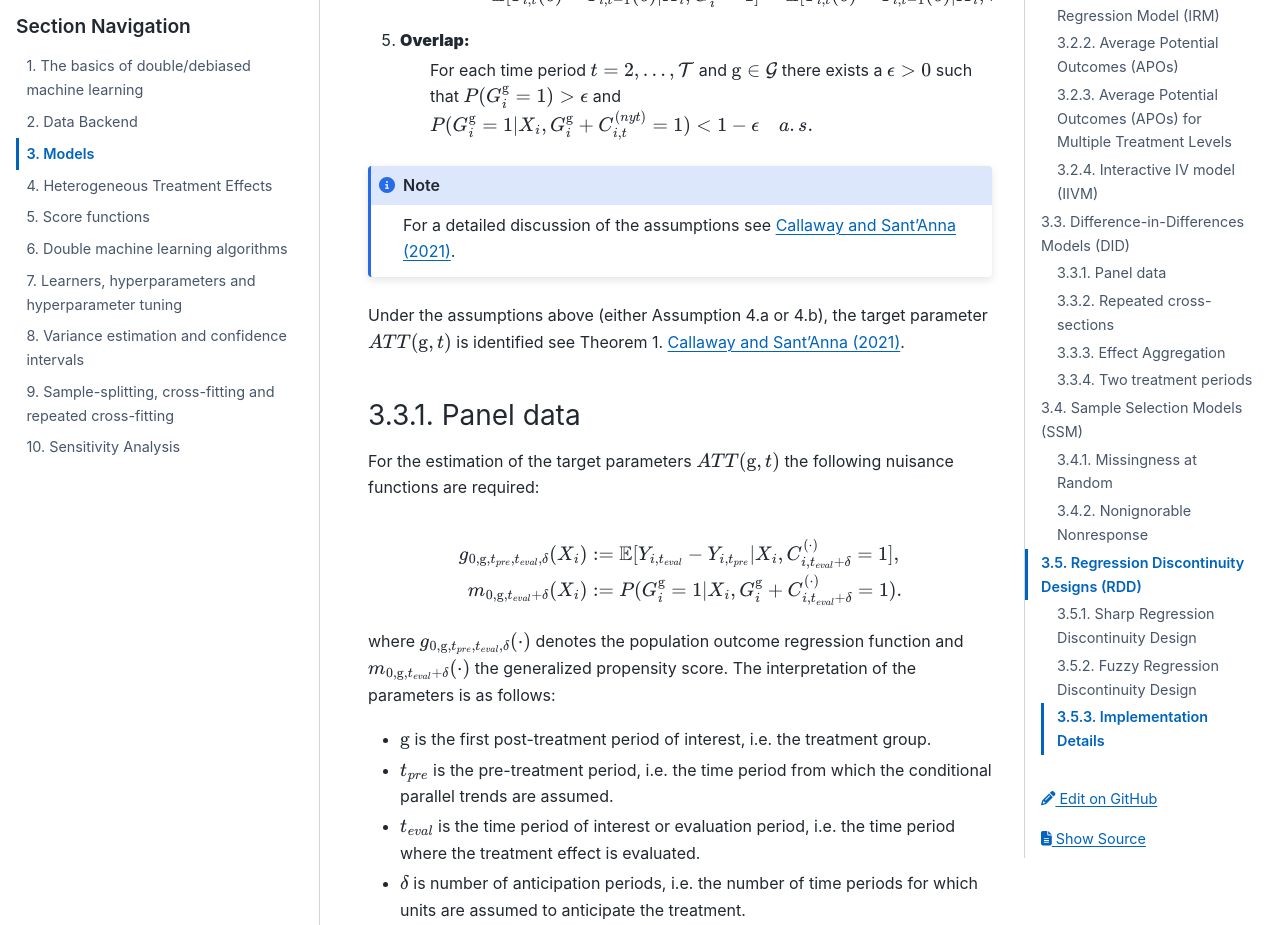
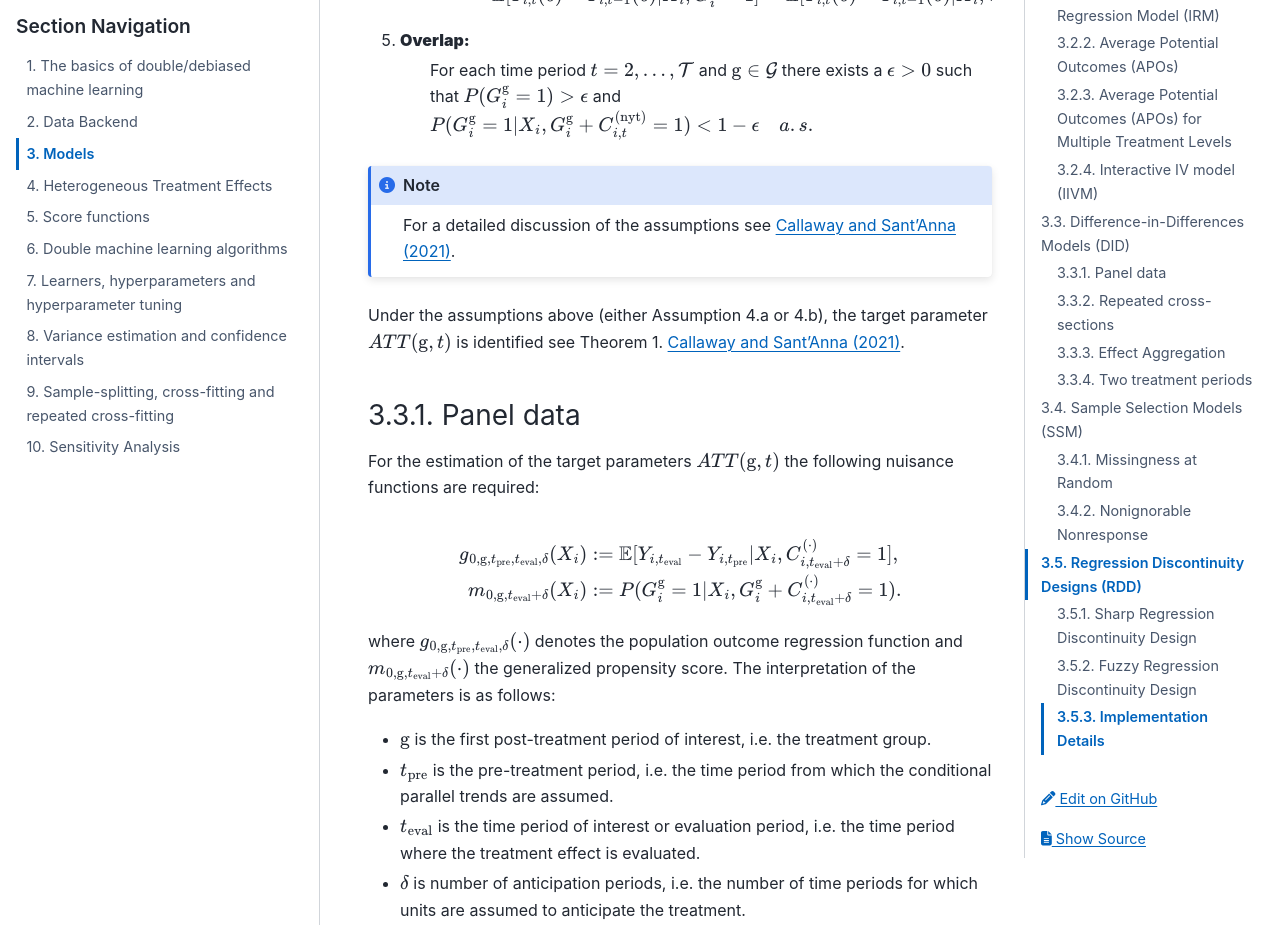
Before and after one commit to DoubleML/doubleml-docs, a Sphinx documentation site: the page built from doc/guide/models.rst, in a window 1280 px wide and 1400 px high, scrolled down 7396 px. Shown: the part 356-1281 px from the top of the window. Built offline with Sphinx 7.4.7 and the PyData theme 0.15.4, drawn with Linux system fonts in a browser that asks for light colours; the version number could not be read and is left out; some of the changed text lies outside the part shown.

Commit message:
fix index did model

```diff
--- a/doc/guide/models/did/did_pa.rst
+++ b/doc/guide/models/did/did_pa.rst
@@ -2,45 +2,45 @@ For the estimation of the target parameters :math:`ATT(\mathrm{g},t)` the follow
 
 .. math::
     \begin{align}
-    g_{0, \mathrm{g}, t_{pre}, t_{eval}, \delta}(X_i) &:= \mathbb{E}[Y_{i,t_{eval}} - Y_{i,t_{pre}}|X_i, C_{i,t_{eval} + \delta}^{(\cdot)} = 1], \\
-    m_{0, \mathrm{g}, t_{eval} + \delta}(X_i) &:= P(G_i^{\mathrm{g}}=1|X_i, G_i^{\mathrm{g}} + C_{i,t_{eval} + \delta}^{(\cdot)}=1).
+    g_{0, \mathrm{g}, t_\text{pre}, t_\text{eval}, \delta}(X_i) &:= \mathbb{E}[Y_{i,t_\text{eval}} - Y_{i,t_\text{pre}}|X_i, C_{i,t_\text{eval} + \delta}^{(\cdot)} = 1], \\
+    m_{0, \mathrm{g}, t_\text{eval} + \delta}(X_i) &:= P(G_i^{\mathrm{g}}=1|X_i, G_i^{\mathrm{g}} + C_{i,t_\text{eval} + \delta}^{(\cdot)}=1).
     \end{align}
 
-where :math:`g_{0, \mathrm{g}, t_{pre}, t_{eval},\delta}(\cdot)` denotes the population outcome regression function and :math:`m_{0, \mathrm{g}, t_{eval} + \delta}(\cdot)` the generalized propensity score.
+where :math:`g_{0, \mathrm{g}, t_\text{pre}, t_\text{eval},\delta}(\cdot)` denotes the population outcome regression function and :math:`m_{0, \mathrm{g}, t_\text{eval} + \delta}(\cdot)` the generalized propensity score.
 The interpretation of the parameters is as follows:
 
 * :math:`\mathrm{g}` is the first post-treatment period of interest, i.e. the treatment group.
-* :math:`t_{pre}` is the pre-treatment period, i.e. the time period from which the conditional parallel trends are assumed.
-* :math:`t_{eval}` is the time period of interest or evaluation period, i.e. the time period where the treatment effect is evaluated.
+* :math:`t_\text{pre}` is the pre-treatment period, i.e. the time period from which the conditional parallel trends are assumed.
+* :math:`t_\text{eval}` is the time period of interest or evaluation period, i.e. the time period where the treatment effect is evaluated.
 * :math:`\delta` is number of anticipation periods, i.e. the number of time periods for which units are assumed to anticipate the treatment.
 
 .. note::
     Remark that the nuisance functions depend on the control group used for the estimation of the target parameter.
-    By slight abuse of notation we use the same notation for both control groups :math:`C_{i,t}^{(nev)}` and :math:`C_{i,t}^{(nyt)}`. More specifically, the
+    By slight abuse of notation we use the same notation for both control groups :math:`C_{i,t}^{(\text{nev})}` and :math:`C_{i,t}^{(\text{nyt})}`. More specifically, the
     control group only depends on :math:`\delta` for *not yet treated* units.
 
-Under these assumptions the target parameter :math:`ATT(\mathrm{g},t_{eval})` can be estimated by choosing a suitable combination
-of :math:`(\mathrm{g}, t_{pre}, t_{eval}, \delta)` if :math:`t_{eval} - t_{pre} \ge 1 + \delta`, i.e. the parallel trends are assumed to hold at least one period more than the anticipation period.
+Under these assumptions the target parameter :math:`ATT(\mathrm{g},t_\text{eval})` can be estimated by choosing a suitable combination
+of :math:`(\mathrm{g}, t_\text{pre}, t_\text{eval}, \delta)` if :math:`t_\text{eval} - t_\text{pre} \ge 1 + \delta`, i.e. the parallel trends are assumed to hold at least one period more than the anticipation period.
 
 .. note::
-    The choice :math:`t_{pre}= \min(\mathrm{g},t_\text{eval}) -\delta-1` corresponds to the definition of :math:`ATT_{dr}(\mathrm{g},t_\text{eval};\delta)` from `Callaway and Sant'Anna (2021) <https://doi.org/10.1016/j.jeconom.2020.12.001>`_.
+    The choice :math:`t_\text{pre}= \min(\mathrm{g},t_\text{eval}) -\delta-1` corresponds to the definition of :math:`ATT_{dr}(\mathrm{g},t_\text{eval};\delta)` from `Callaway and Sant'Anna (2021) <https://doi.org/10.1016/j.jeconom.2020.12.001>`_.
 
 In the following, we will omit the subscript :math:`\delta` in the notation of the nuisance functions and the control group (implicitly assuming :math:`\delta=0`).
 
-For a given tuple :math:`(\mathrm{g}, t_{pre}, t_{eval})` the target parameter :math:`ATT(\mathrm{g},t)` is estimated by solving the empirical version of the the following linear moment condition:
+For a given tuple :math:`(\mathrm{g}, t_\text{pre}, t_\text{eval})` the target parameter :math:`ATT(\mathrm{g},t)` is estimated by solving the empirical version of the the following linear moment condition:
 
 .. math::
-    ATT(\mathrm{g}, t_{pre}, t_{eval}):= -\frac{\mathbb{E}[\psi_b(W,\eta_0)]}{\mathbb{E}[\psi_a(W,\eta_0)]}
+    ATT(\mathrm{g}, t_\text{pre}, t_\text{eval}):= -\frac{\mathbb{E}[\psi_b(W,\eta_0)]}{\mathbb{E}[\psi_a(W,\eta_0)]}
 
-with nuisance elements :math:`\eta_0=(g_{0, \mathrm{g}, t_{pre}, t_{eval}}, m_{0, \mathrm{g}, t_{eval}})` and score function :math:`\psi(W,\theta, \eta)` being defined in section :ref:`did-pa-score`.
+with nuisance elements :math:`\eta_0=(g_{0, \mathrm{g}, t_\text{pre}, t_\text{eval}}, m_{0, \mathrm{g}, t_\text{eval}})` and score function :math:`\psi(W,\theta, \eta)` being defined in section :ref:`did-pa-score`.
 Under the identifying assumptions above
 
 .. math::
-    ATT(\mathrm{g}, t_{pre}, t_{eval}) = ATT(\mathrm{g},t).
+    ATT(\mathrm{g}, t_\text{pre}, t_\text{eval}) = ATT(\mathrm{g},t).
 
-``DoubleMLDIDMulti`` implements the estimation of :math:`ATT(\mathrm{g}, t_{pre}, t_{eval})` for multiple time periods and requires :ref:`DoubleMLPanelData <dml_panel_data>` as input.
-Setting ``gt_combinations='standard'`` will estimate the target parameter for all (possible) combinations of :math:`(\mathrm{g}, t_{pre}, t_{eval})` with :math:`\mathrm{g}\in\{2,\dots,\mathcal{T}\}` and :math:`(t_{pre}, t_{eval})` with :math:`t_{eval}\in\{2,\dots,\mathcal{T}\}` and
-:math:`t_{pre}= \min(\mathrm{g},t_\text{eval}) -\delta-1`.
+``DoubleMLDIDMulti`` implements the estimation of :math:`ATT(\mathrm{g}, t_\text{pre}, t_\text{eval})` for multiple time periods and requires :ref:`DoubleMLPanelData <dml_panel_data>` as input.
+Setting ``gt_combinations='standard'`` will estimate the target parameter for all (possible) combinations of :math:`(\mathrm{g}, t_\text{pre}, t_\text{eval})` with :math:`\mathrm{g}\in\{2,\dots,\mathcal{T}\}` and :math:`(t_\text{pre}, t_\text{eval})` with :math:`t_\text{eval}\in\{2,\dots,\mathcal{T}\}` and
+:math:`t_\text{pre}= \min(\mathrm{g},t_\text{eval}) -\delta-1`.
 This corresponds to the setting where all trends are set as short as possible, but still respecting the anticipation period.
 
 Estimation is conducted via its ``fit()`` method:
@@ -84,8 +84,8 @@ Estimation is conducted via its ``fit()`` method:
 
     .. math::
         \begin{align}
-        g(0,X) &\approx g_{0, \mathrm{g}, t_{pre}, t_{eval}, \delta}(X_i) = \mathbb{E}[Y_{i,t_{eval}} - Y_{i,t_{pre}}|X_i, C_{i,t_{eval} + \delta}^{(\cdot)} = 1],\\
-        g(1,X) &\approx \mathbb{E}[Y_{i,t_{eval}} - Y_{i,t_{pre}}|X_i, G_i^{\mathrm{g}} = 1].
+        g(0,X) &\approx g_{0, \mathrm{g}, t_\text{pre}, t_\text{eval}, \delta}(X_i) = \mathbb{E}[Y_{i,t_\text{eval}} - Y_{i,t_\text{pre}}|X_i, C_{i,t_\text{eval} + \delta}^{(\cdot)} = 1],\\
+        g(1,X) &\approx \mathbb{E}[Y_{i,t_\text{eval}} - Y_{i,t_\text{pre}}|X_i, G_i^{\mathrm{g}} = 1].
         \end{align}
 
     Further, :math:`g(1,X)` is only required for :ref:`Sensitivity Analysis <sensitivity-did-pa>` and is not used for the estimation of the target parameter.
--- a/doc/guide/models/did/did_setup.rst
+++ b/doc/guide/models/did/did_setup.rst
@@ -30,8 +30,8 @@ Let
 
 .. math::
     \begin{align}
-    C_{i,t}^{(nev)} \equiv C_{i}^{(nev)} &:= 1\{G_i=\infty\} \quad \text{(never treated)}, \\
-    C_{i,t}^{(nyt)} &:= 1\{G_i > t\} \quad \text{(not yet treated)}.
+    C_{i,t}^{(\text{nev})} \equiv C_{i}^{(\text{nev})} &:= 1\{G_i=\infty\} \quad \text{(never treated)}, \\
+    C_{i,t}^{(\text{nyt})} &:= 1\{G_i > t\} \quad \text{(not yet treated)}.
     \end{align}
 
 The corresponding identifying assumptions are:
@@ -52,14 +52,14 @@ The corresponding identifying assumptions are:
     For each :math:`\mathrm{g}\in\mathcal{G}` and :math:`t\in\{2,\dots,\mathcal{T}\}` such that :math:`t\ge \mathrm{g}-\delta`:
 
     a. **Never Treated:**
-        :math:`\mathbb{E}[Y_{i,t}(0) - Y_{i,t-1}(0)|X_i, G_i^{\mathrm{g}}=1] = \mathbb{E}[Y_{i,t}(0) - Y_{i,t-1}(0)|X_i,C_{i}^{(nev)}=1] \quad a.s.`
+        :math:`\mathbb{E}[Y_{i,t}(0) - Y_{i,t-1}(0)|X_i, G_i^{\mathrm{g}}=1] = \mathbb{E}[Y_{i,t}(0) - Y_{i,t-1}(0)|X_i,C_{i}^{(\text{nev})}=1] \quad a.s.`
 
     b. **Not Yet Treated:**
-        :math:`\mathbb{E}[Y_{i,t}(0) - Y_{i,t-1}(0)|X_i, G_i^{\mathrm{g}}=1] = \mathbb{E}[Y_{i,t}(0) - Y_{i,t-1}(0)|X_i,C_{i,t+\delta}^{(nyt)}=1] \quad a.s.`
+        :math:`\mathbb{E}[Y_{i,t}(0) - Y_{i,t-1}(0)|X_i, G_i^{\mathrm{g}}=1] = \mathbb{E}[Y_{i,t}(0) - Y_{i,t-1}(0)|X_i,C_{i,t+\delta}^{(\text{nyt})}=1] \quad a.s.`
 
 5. **Overlap:**
     For each time period :math:`t=2,\dots,\mathcal{T}` and :math:`\mathrm{g}\in\mathcal{G}` there exists a :math:`\epsilon > 0` such that
-    :math:`P(G_i^{\mathrm{g}}=1) > \epsilon` and :math:`P(G_i^{\mathrm{g}}=1|X_i, G_i^{\mathrm{g}} + C_{i,t}^{(nyt)}=1) < 1-\epsilon\quad a.s.`
+    :math:`P(G_i^{\mathrm{g}}=1) > \epsilon` and :math:`P(G_i^{\mathrm{g}}=1|X_i, G_i^{\mathrm{g}} + C_{i,t}^{(\text{nyt})}=1) < 1-\epsilon\quad a.s.`
 
 .. note::
     For a detailed discussion of the assumptions see `Callaway and Sant'Anna (2021) <https://doi.org/10.1016/j.jeconom.2020.12.001>`_.
```
